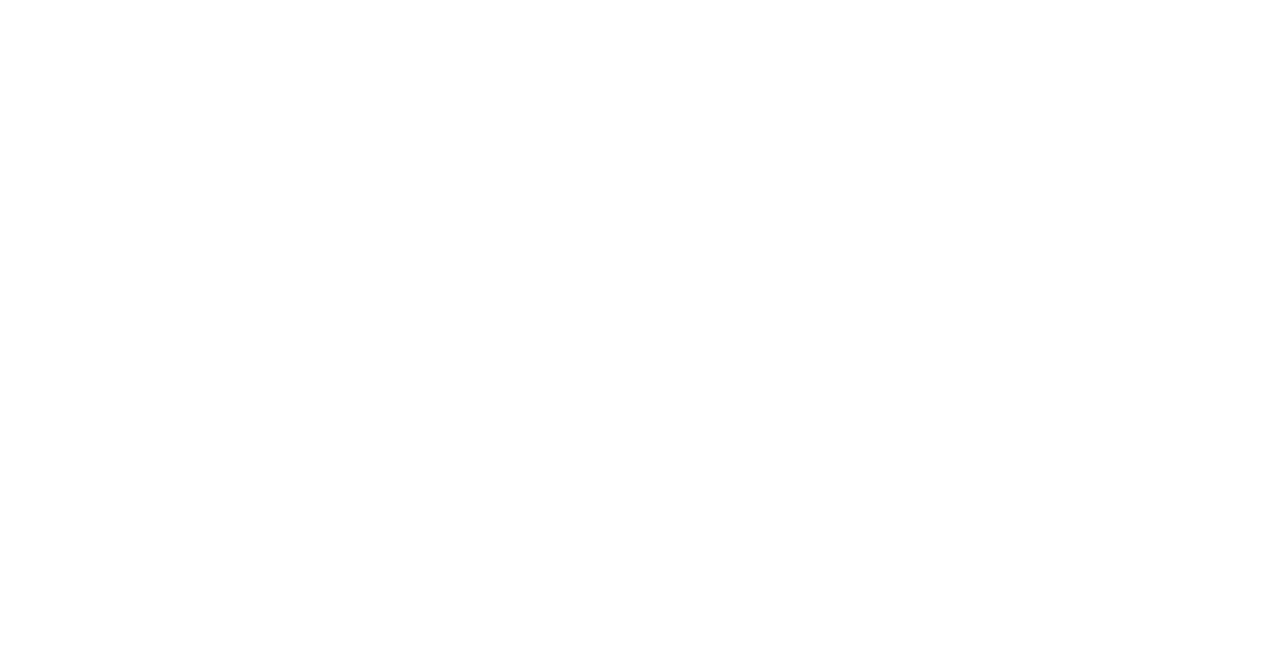
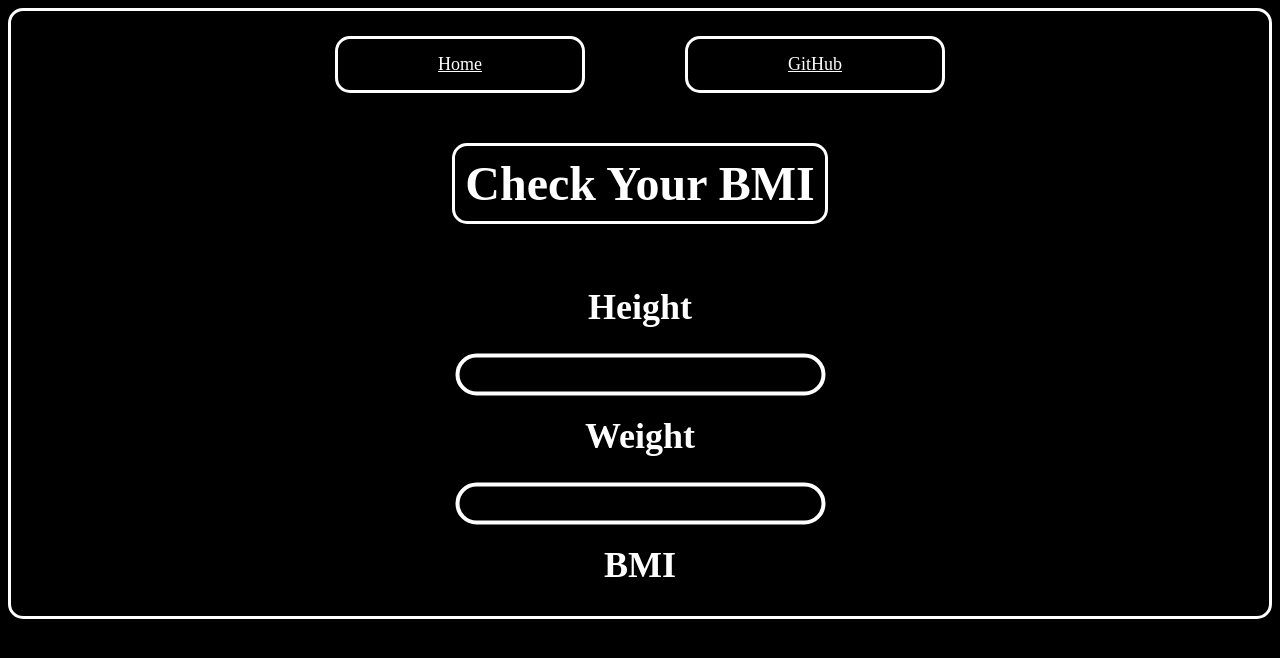
Before and after one commit to divakargaur/Chai-Aur-JavaScript, a plain HTML site: page 07_projects/02_BMIcalculator/index.html in a window 1280 px wide. Drawn offline with Linux system fonts and the light colour scheme.

Commit message:
working on proj2

```diff
--- a/07_projects/02_BMIcalculator/index.html
+++ b/07_projects/02_BMIcalculator/index.html
@@ -4,8 +4,27 @@
     <meta charset="UTF-8">
     <meta name="viewport" content="width=device-width, initial-scale=1.0">
     <title>BMI</title>
+    <link rel="stylesheet" href="style.css">
 </head>
 <body>
-
+    <form action="">
+        <nav>
+            <a class="nav-button" href="">Home</a>
+            <a class="nav-button" href="https://github.com/divakargaur" target="_blank">GitHub</a>
+          </nav>
+        <div id="head">
+            <h1>Check Your BMI</h1>
+        </div>
+        <div id="input">
+            <h2 id="head2">Height</h2>
+            <input class="details" type="number" name="height">
+            <h2 id="head2">Weight</h2>
+            <input class="details" type="number" name="Weight">
+        </div>
+        <div id="output">
+            <h2>BMI</h2>
+        </div>
+    </form>
+    <script src="script.js"></script>
 </body>
 </html>
--- a/07_projects/02_BMIcalculator/script.js
+++ b/07_projects/02_BMIcalculator/script.js
@@ -0,0 +1 @@
+const form = document.querySelector('form')
--- a/07_projects/02_BMIcalculator/style.css
+++ b/07_projects/02_BMIcalculator/style.css
@@ -0,0 +1,62 @@
+html, body {
+    background: black;
+    color: white;
+    height: 100%;
+    font-size: x-large;
+}
+
+nav {
+    display: flex;
+    justify-content: center;
+    align-items: flex-start;
+    border-radius: 15px;
+    height: 100px;
+}
+
+.nav-button {
+    border: 3px solid white;
+    border-radius: 15px;
+    padding: 15px;
+    padding-inline: 100px;
+    margin-top: 25px;
+    margin-inline: 50px;
+    color: white;
+    font-size: large;
+}
+
+form {
+    border: 3px solid white;
+    border-radius: 15px;
+}
+
+#head {
+    display: flex;
+    justify-content: center;
+}
+
+form h1{
+    border: 3px solid white;
+    border-radius: 15px;
+    padding: 10px;
+}
+
+#input {
+    text-align: center;
+}
+
+#output {
+    text-align: center;
+}
+
+.details {
+    background: transparent;
+    color: white;
+    border: 2px solid white;
+    border-radius: 15px;
+    scale: 200%;
+}
+
+input::-webkit-outer-spin-button,
+input::-webkit-inner-spin-button {
+  -webkit-appearance: none;
+}
```
